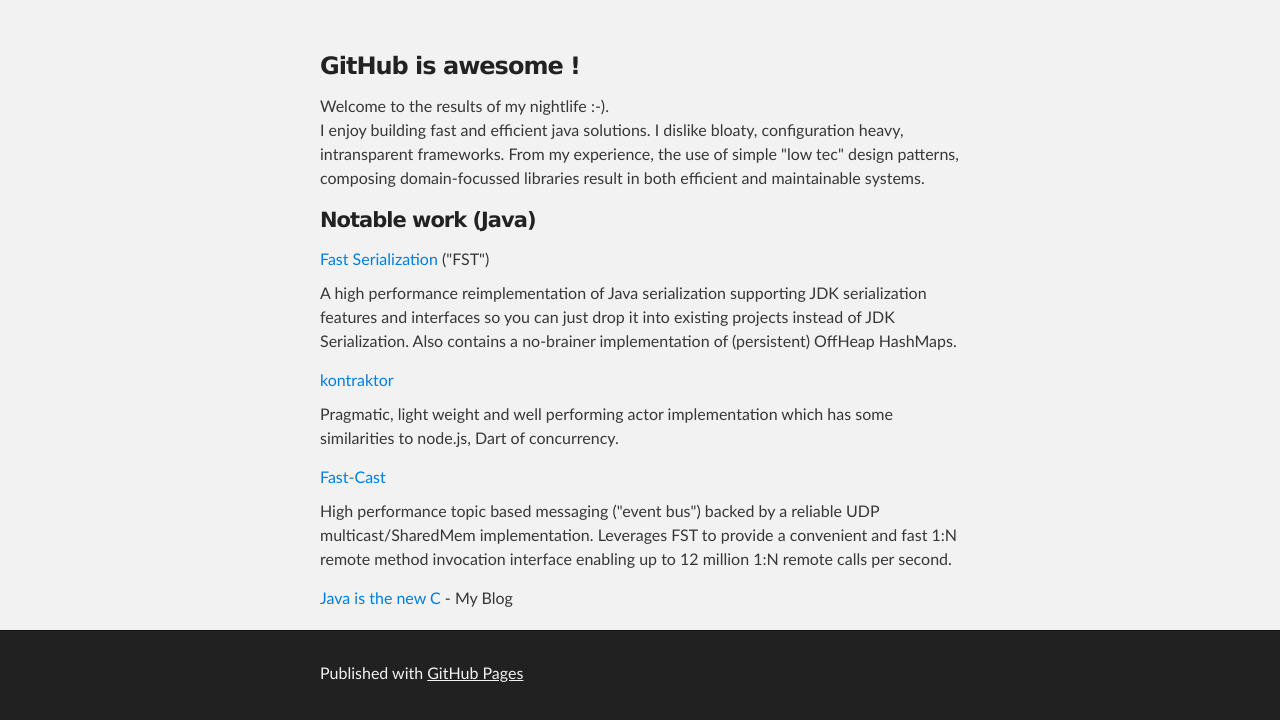
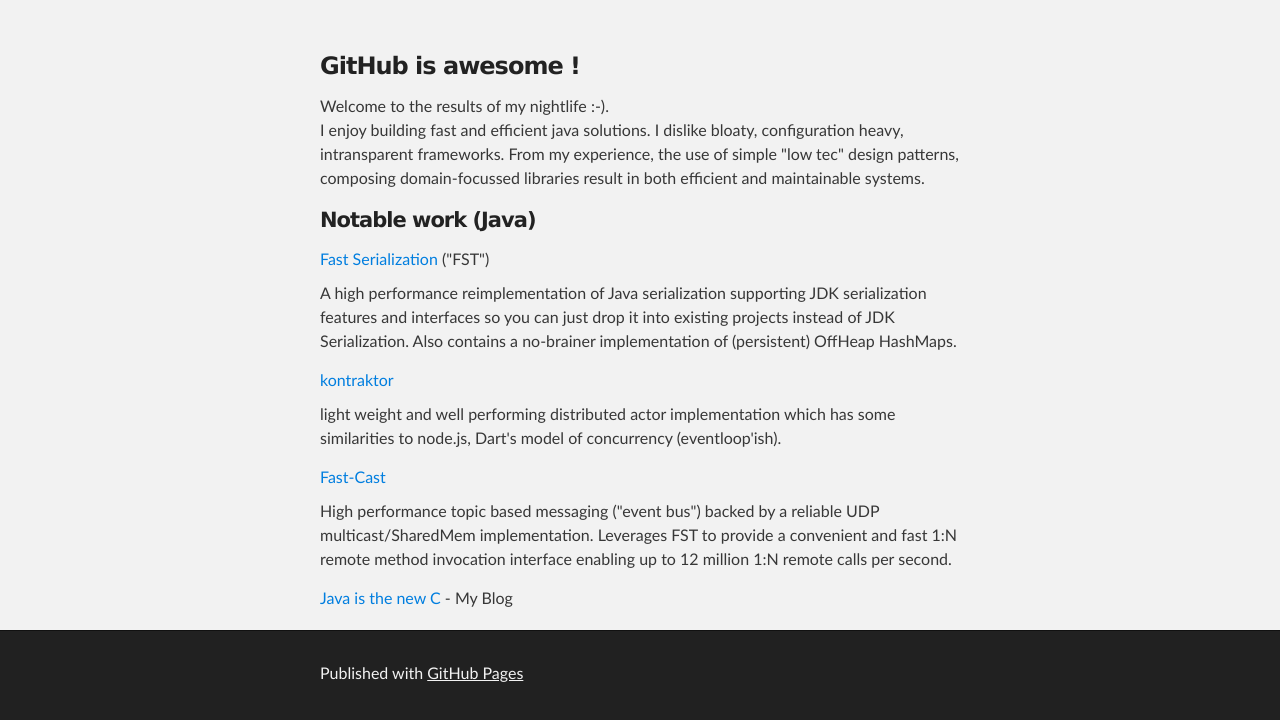
Before and after one commit to RuedigerMoeller/RuedigerMoeller.github.io, a plain HTML site: page index.html in a window 1280 px wide. Shown: the part 176-896 px from the top of the page. Drawn offline with Linux system fonts and the light colour scheme.

Commit message:
Update index.html

```diff
--- a/index.html
+++ b/index.html
@@ -45,10 +45,10 @@
   Also contains a no-brainer implementation of (persistent) OffHeap HashMaps.
 </p>
 
-<a href='https://github.com/RuedigerMoeller/kontraktor'>kontraktor</a><br>
+<a href='http://ruedigermoeller.github.io/kontraktor/'>kontraktor</a><br>
 <p>
-Pragmatic, light weight and well performing actor implementation which has some similarities to node.js, Dart of
-concurrency.
+light weight and well performing distributed actor implementation which has some similarities to node.js, Dart's model of
+concurrency (eventloop'ish).
 </p>
 
 
```
